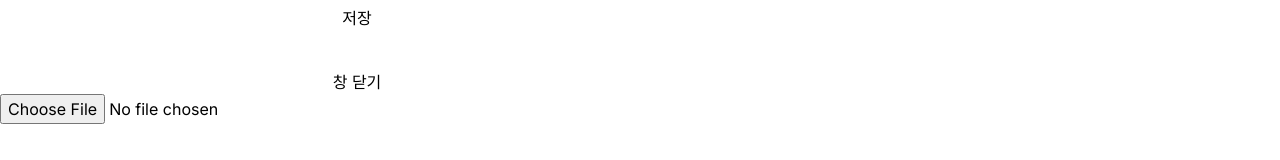
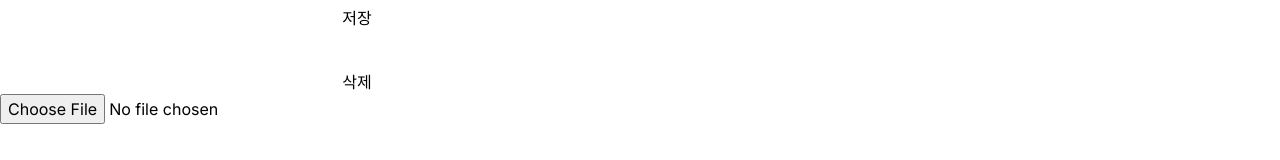
Before and after one commit to WithBoard-Project/WithBoard-FE, a Next.js app: page /affectBoard/1 in a window 1280 px wide. Shown: the part 486-646 px from the top of the page. Built offline with nearby package versions, Linux system fonts and the light colour scheme.

Commit message:
Feat: pull

```diff
--- a/src/app/affectBoard/[id]/page.js
+++ b/src/app/affectBoard/[id]/page.js
@@ -9,7 +9,6 @@ import TableContainer from '@mui/material/TableContainer'
 import TableHead from '@mui/material/TableHead'
 import TablePagination from '@mui/material/TablePagination'
 import TableRow from '@mui/material/TableRow'
-import Button from '@mui/material/Button'
 
 function createData(name, code, population, size) {
   const density = population / size
@@ -36,7 +35,7 @@ const columns = [
   },
 ]
 
-const BoardList = () => {
+export default function BoardList() {
   const [page, setPage] = useState(0)
   const [rowsPerPage, setRowsPerPage] = useState(10)
 
@@ -103,6 +102,7 @@ const BoardList = () => {
       </Paper>
 
       <div>
+        <form>
           <div className='form-group'>
             <label className='flex'>리뷰 작성하기</label>
             <textarea
@@ -111,10 +111,12 @@ const BoardList = () => {
               placeholder='리뷰 작성'
             />
           </div>
+
           <button className='ml-8 mt-10 w-[650px]'> 저장 </button>
+        </form>
 
         <button type='button' className='ml-8 mt-10 w-[650px]'>
-          창 닫기
+          삭제
         </button>
       </div>
 
@@ -148,4 +150,3 @@ const BoardList = () => {
     </div>
   )
 }
-export default BoardList
```
Lines whose indentation alone changed are shown as unchanged.
